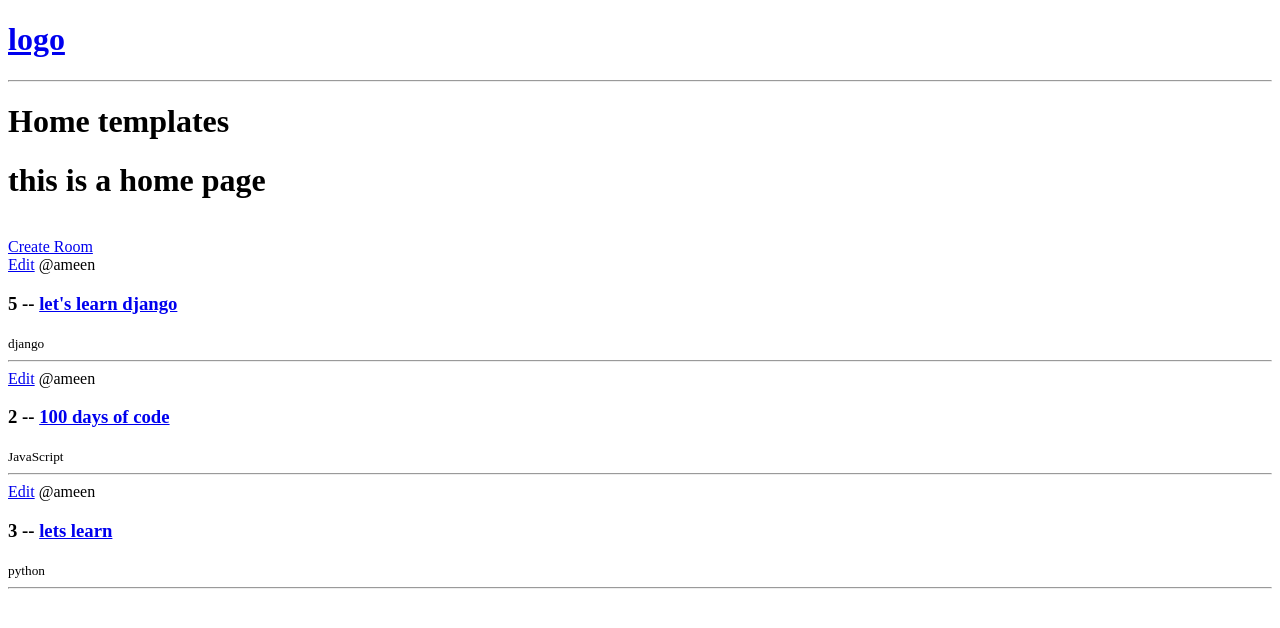
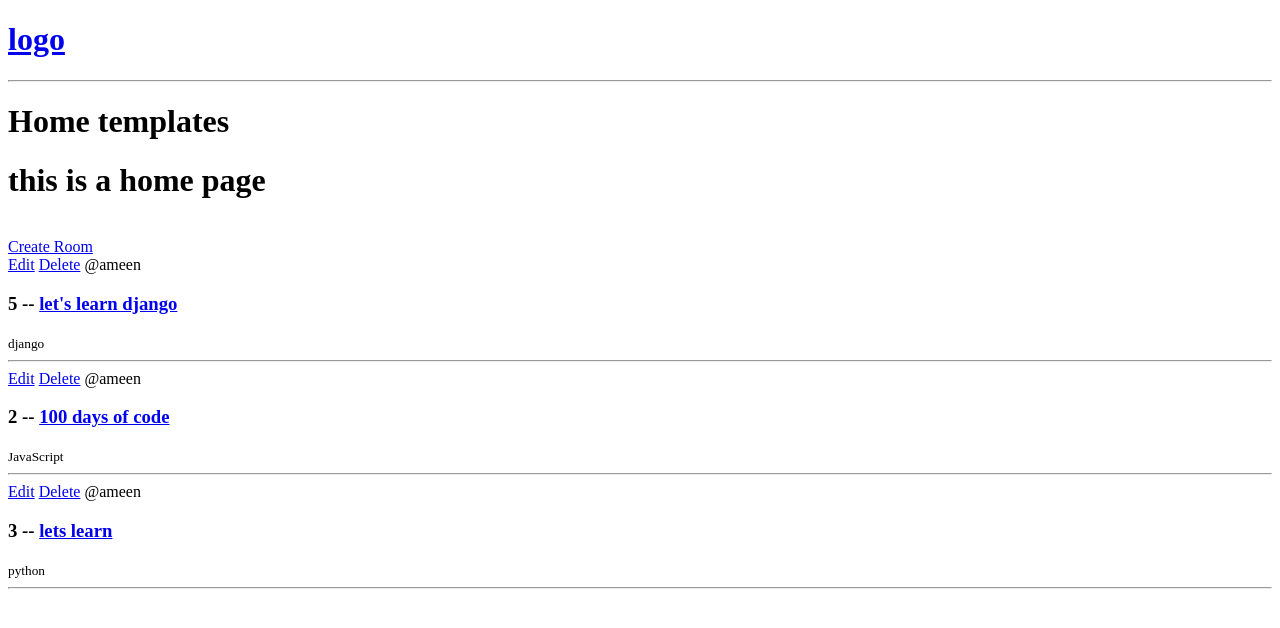
Before and after one commit to Ameen-K-Nejeeb/LearnLoop, a Django app: page / in a window 1280 px wide. Shown: the top 628 px of the page. Run offline with Django 5.2, Linux system fonts and the light colour scheme; data comes from the database, SQL or seed files in the repository; both versions use the stored data as it was after the commit.

Commit message:
update: delete functionality added

```diff
--- a/base/templates/base/home.html
+++ b/base/templates/base/home.html
@@ -16,6 +16,7 @@
 
       <div>
         <a href="{% url 'update-room' room.id %}">Edit</a>
+        <a href="{% url 'delete-room' room.id %}">Delete</a>
         <span>@{{room.host.username}}</span>
         <h3>{{room.id}} -- <a href="/room/{{room.id}}">{{room.name}}</a></h3>
         <small>{{room.topic.name}}</small>
--- a/base/urls.py
+++ b/base/urls.py
@@ -6,5 +6,6 @@ urlpatterns = [
     path('',views.home, name="home"),
     path('room/<str:pk>/',views.room, name="room"),
     path('create-room/',views.createRoom,name="create-room"),
-    path('update-room/<str:pk>/',views.updateRoom,name='update-room')
+    path('update-room/<str:pk>/',views.updateRoom,name='update-room'),
+    path('delete-room/<str:pk>',views.deleteRoom, name='delete-room'),
 ]
--- a/base/views.py
+++ b/base/views.py
@@ -45,3 +45,13 @@ def updateRoom(request,pk):
 
     context = {'form':form }
     return render(request, 'base/room_form.html', context)
+
+
+def deleteRoom(request,pk):
+    room = Room.objects.get(id=pk)
+
+    if request.method == "POST":
+        room.delete()
+        return redirect('home')
+
+    return render(request, 'base/delete.html', {'obj':room})
```
Also changed, not shown: base/templates/base/delete.html (added, +13 -0 lines), db.sqlite3.
